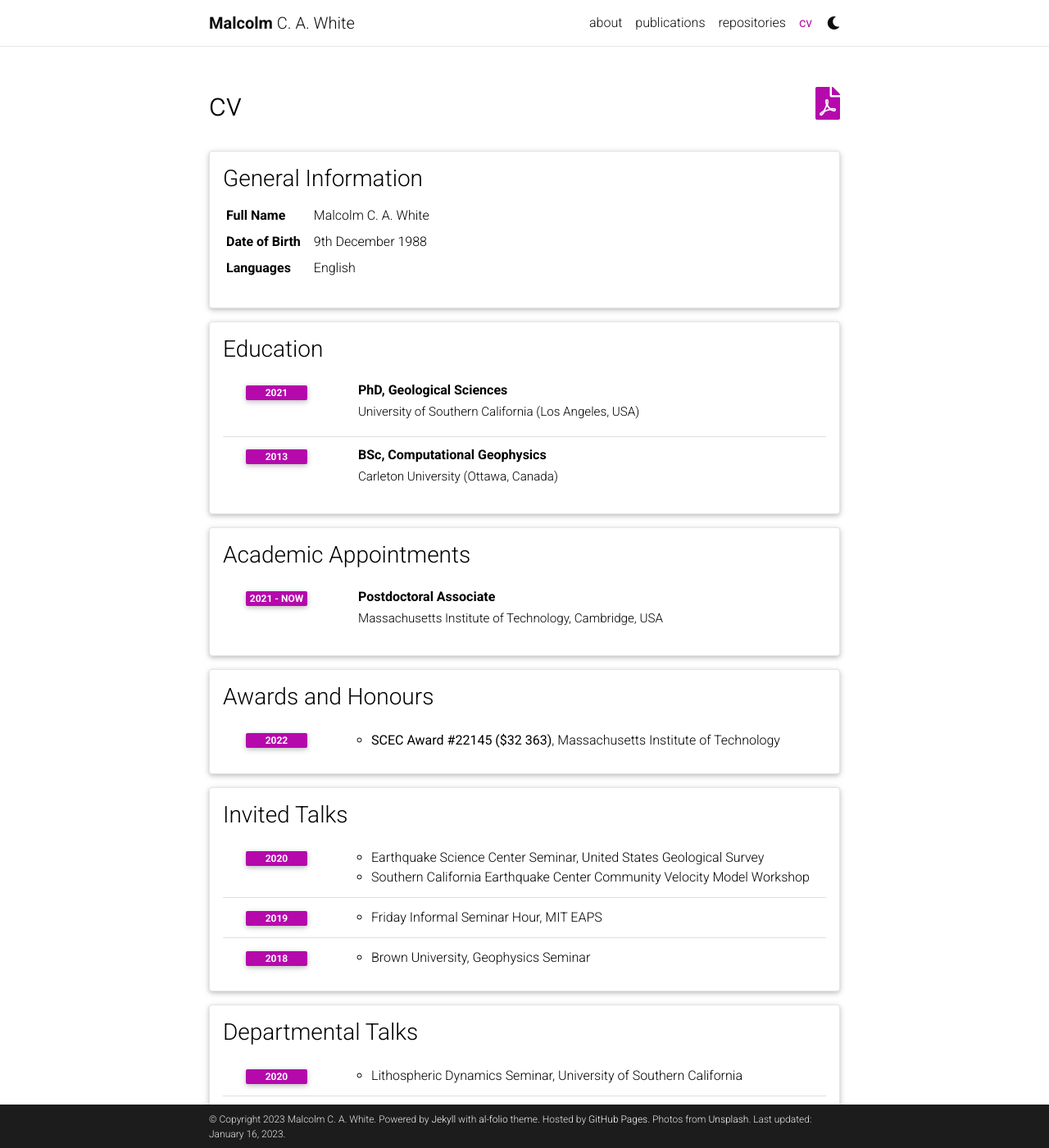
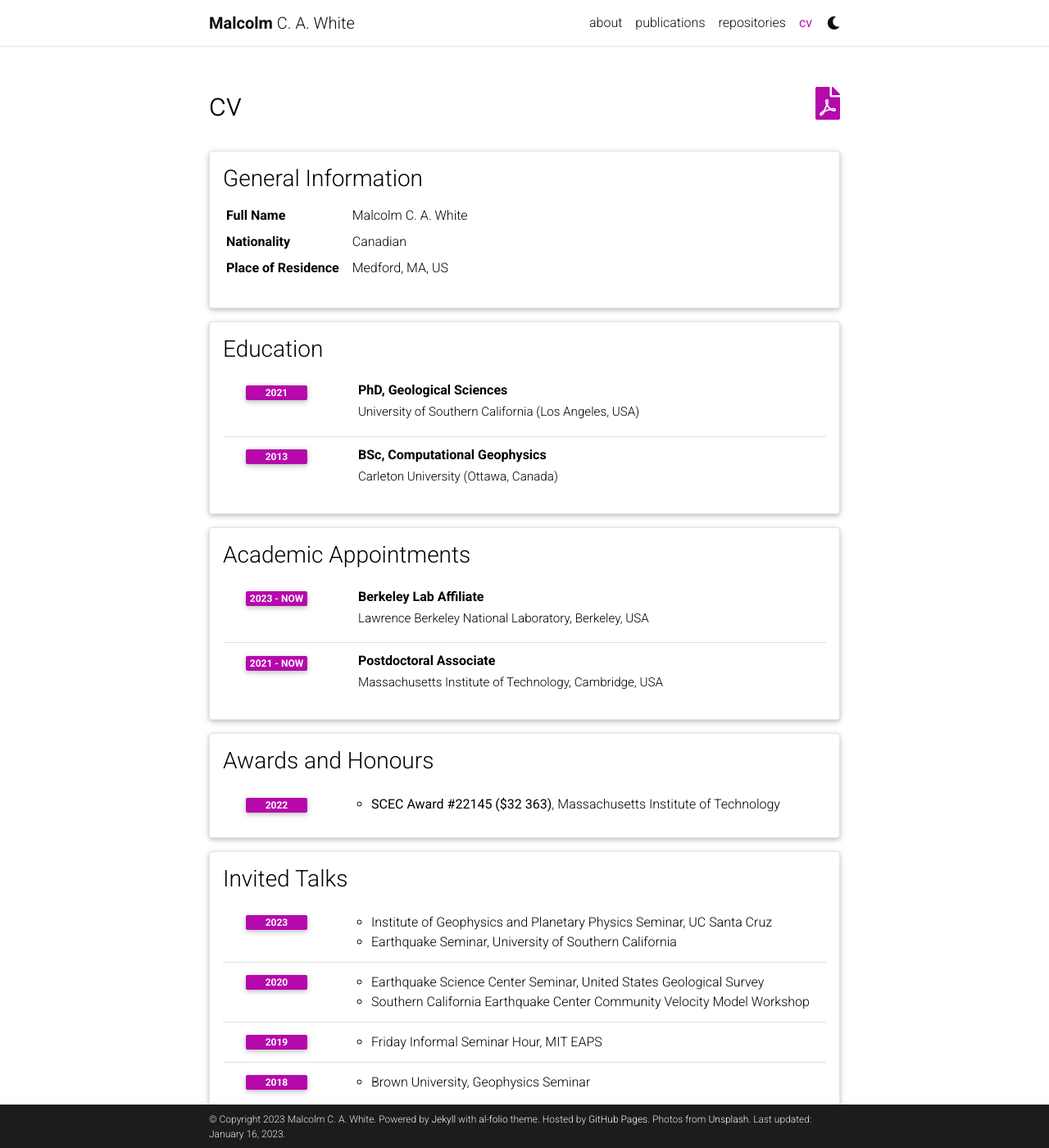
Before and after one commit to malcolmw/al-folio, a Jekyll site: the page built from _pages/cv.md, in a window 1280 px wide and 1400 px high. Shown: the whole window at 82% size. Built offline with Jekyll 4.4.1, drawn with Linux system fonts in a browser that asks for light colours; comment, search, counter and statistics services are not loaded; a style sheet for code colours, icons or effects is not loaded; some of the changed text lies outside the part shown.

Commit message:
Update CV and news.

```diff
--- a/_data/cv.yml
+++ b/_data/cv.yml
@@ -3,10 +3,10 @@
   contents:
     - name: Full Name
       value: Malcolm C. A. White
-    - name: Date of Birth
-      value: 9th December 1988
-    - name: Languages
-      value: English
+    - name: Nationality
+      value: Canadian
+    - name: Place of Residence
+      value: Medford, MA, US
 
 - title: Education
   type: time_table
@@ -20,6 +20,9 @@
 - title: Academic Appointments
   type: time_table
   contents:
+    - title: Berkeley Lab Affiliate
+      institution: Lawrence Berkeley National Laboratory, Berkeley, USA
+      year: 2023 - now
     - title: Postdoctoral Associate
       institution: Massachusetts Institute of Technology, Cambridge, USA
       year: 2021 - now
@@ -43,6 +46,10 @@
 - title: Invited Talks
   type: time_table
   contents:
+    - year: 2023
+      items:
+        - Institute of Geophysics and Planetary Physics Seminar, UC Santa Cruz
+        - Earthquake Seminar, University of Southern California
     - year: 2020
       items:
         - Earthquake Science Center Seminar, United States Geological Survey
@@ -90,6 +97,7 @@
 - title: Service to Profession
   type: list
   contents:
+    - Judge, AGU Outstanding Student Presentation Award (2022)
     - Referee, <i>Tectonics</i> (2021)
     - Referee, <i>Geophysical Journal International</i> (2021)
     - Referee, <i>Physics of the Earth and Planetary Interiors</i> (2021)
@@ -100,10 +108,14 @@
 - title: Service to Department
   type: list
   contents:
-      - Organizing Commitee, MIT EAPS Department Lecture Series (2022)
+      - Organizing Commitee, MIT EAPS FISH Lecture Series (2023-present)
+      - Organizing Commitee, MIT EAPS Department Lecture Series (2022-present)
 - title: Mentorship
   type: time_table
   contents:
+    - title: Eli Mansbach
+      institution: PhD Candidate, MIT
+      year: 2022 - now
     - title: Ryan Zaff
       institution: Undergraduate, Pennsylvania State University
       year: 2022 - now
```
Also changed, not shown: _news/announcement_4.md (added, +6 -0 lines).
